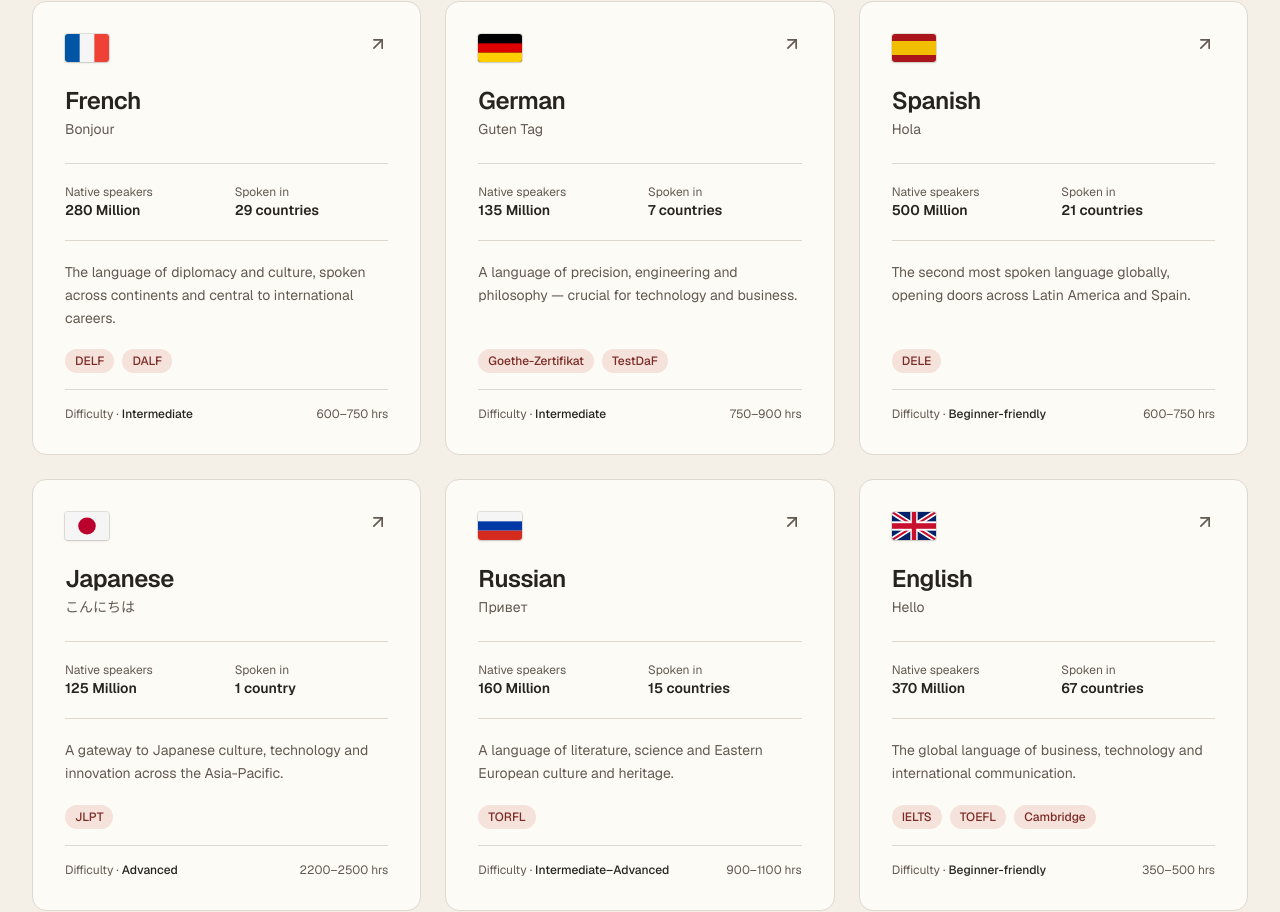
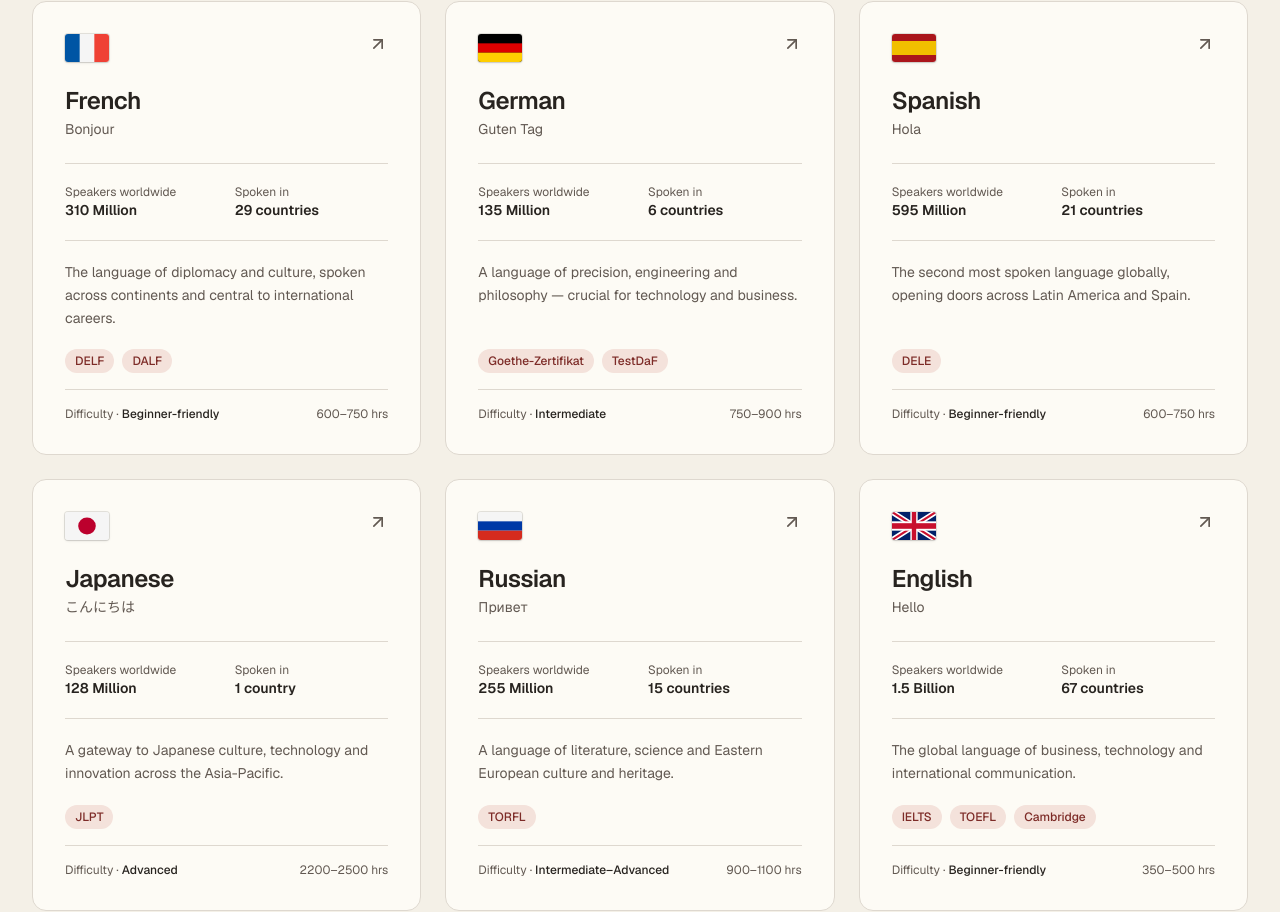
Before and after one commit to mohitgauniyal/uifl, a Next.js app: page /languages in a window 1280 px wide. Shown: the part 569-1481 px from the top of the page. Built offline with nearby package versions, Linux system fonts and the light colour scheme.

Commit message:
Correct language-card figures on /languages
Relabels the speaker column to 'Speakers worldwide' with consistent total
(L1+L2) counts, fixes German to 6 countries, bumps Chinese learning hours
to the hardest-tier range, and aligns French difficulty with Spanish.

```diff
--- a/app/languages/page.tsx
+++ b/app/languages/page.tsx
@@ -15,13 +15,13 @@ export const metadata = {
 }
 
 const languages = [
-  { id: 'french', name: 'French', greeting: 'Bonjour', nativeSpeakers: '280 Million', countries: '29 countries', description: 'The language of diplomacy and culture, spoken across continents and central to international careers.', certifications: ['DELF', 'DALF'], difficulty: 'Intermediate', learningTime: '600–750 hrs' },
-  { id: 'german', name: 'German', greeting: 'Guten Tag', nativeSpeakers: '135 Million', countries: '7 countries', description: 'A language of precision, engineering and philosophy — crucial for technology and business.', certifications: ['Goethe-Zertifikat', 'TestDaF'], difficulty: 'Intermediate', learningTime: '750–900 hrs' },
-  { id: 'spanish', name: 'Spanish', greeting: 'Hola', nativeSpeakers: '500 Million', countries: '21 countries', description: 'The second most spoken language globally, opening doors across Latin America and Spain.', certifications: ['DELE'], difficulty: 'Beginner-friendly', learningTime: '600–750 hrs' },
-  { id: 'japanese', name: 'Japanese', greeting: 'こんにちは', nativeSpeakers: '125 Million', countries: '1 country', description: 'A gateway to Japanese culture, technology and innovation across the Asia-Pacific.', certifications: ['JLPT'], difficulty: 'Advanced', learningTime: '2200–2500 hrs' },
-  { id: 'russian', name: 'Russian', greeting: 'Привет', nativeSpeakers: '160 Million', countries: '15 countries', description: 'A language of literature, science and Eastern European culture and heritage.', certifications: ['TORFL'], difficulty: 'Intermediate–Advanced', learningTime: '900–1100 hrs' },
-  { id: 'english', name: 'English', greeting: 'Hello', nativeSpeakers: '370 Million', countries: '67 countries', description: 'The global language of business, technology and international communication.', certifications: ['IELTS', 'TOEFL', 'Cambridge'], difficulty: 'Beginner-friendly', learningTime: '350–500 hrs' },
-  { id: 'chinese', name: 'Chinese', greeting: '你好', nativeSpeakers: '1.1 Billion', countries: '3 countries', description: 'The most spoken language in the world, vital for understanding Asian markets.', certifications: ['HSK'], difficulty: 'Advanced', learningTime: '1500–1800 hrs' },
+  { id: 'french', name: 'French', greeting: 'Bonjour', speakers: '310 Million', countries: '29 countries', description: 'The language of diplomacy and culture, spoken across continents and central to international careers.', certifications: ['DELF', 'DALF'], difficulty: 'Beginner-friendly', learningTime: '600–750 hrs' },
+  { id: 'german', name: 'German', greeting: 'Guten Tag', speakers: '135 Million', countries: '6 countries', description: 'A language of precision, engineering and philosophy — crucial for technology and business.', certifications: ['Goethe-Zertifikat', 'TestDaF'], difficulty: 'Intermediate', learningTime: '750–900 hrs' },
+  { id: 'spanish', name: 'Spanish', greeting: 'Hola', speakers: '595 Million', countries: '21 countries', description: 'The second most spoken language globally, opening doors across Latin America and Spain.', certifications: ['DELE'], difficulty: 'Beginner-friendly', learningTime: '600–750 hrs' },
+  { id: 'japanese', name: 'Japanese', greeting: 'こんにちは', speakers: '128 Million', countries: '1 country', description: 'A gateway to Japanese culture, technology and innovation across the Asia-Pacific.', certifications: ['JLPT'], difficulty: 'Advanced', learningTime: '2200–2500 hrs' },
+  { id: 'russian', name: 'Russian', greeting: 'Привет', speakers: '255 Million', countries: '15 countries', description: 'A language of literature, science and Eastern European culture and heritage.', certifications: ['TORFL'], difficulty: 'Intermediate–Advanced', learningTime: '900–1100 hrs' },
+  { id: 'english', name: 'English', greeting: 'Hello', speakers: '1.5 Billion', countries: '67 countries', description: 'The global language of business, technology and international communication.', certifications: ['IELTS', 'TOEFL', 'Cambridge'], difficulty: 'Beginner-friendly', learningTime: '350–500 hrs' },
+  { id: 'chinese', name: 'Chinese', greeting: '你好', speakers: '1.1 Billion', countries: '3 countries', description: 'The most spoken language in the world, vital for understanding Asian markets.', certifications: ['HSK'], difficulty: 'Advanced', learningTime: '2000–2200 hrs' },
 ]
 
 const openings = [
@@ -64,8 +64,8 @@ export default function LanguagesPage() {
 
                 <div className="mt-6 grid grid-cols-2 gap-4 py-5 border-y border-border">
                   <div>
-                    <p className="text-xs text-muted-foreground">Native speakers</p>
-                    <p className="text-sm font-semibold text-foreground">{lang.nativeSpeakers}</p>
+                    <p className="text-xs text-muted-foreground">Speakers worldwide</p>
+                    <p className="text-sm font-semibold text-foreground">{lang.speakers}</p>
                   </div>
                   <div>
                     <p className="text-xs text-muted-foreground">Spoken in</p>
```
